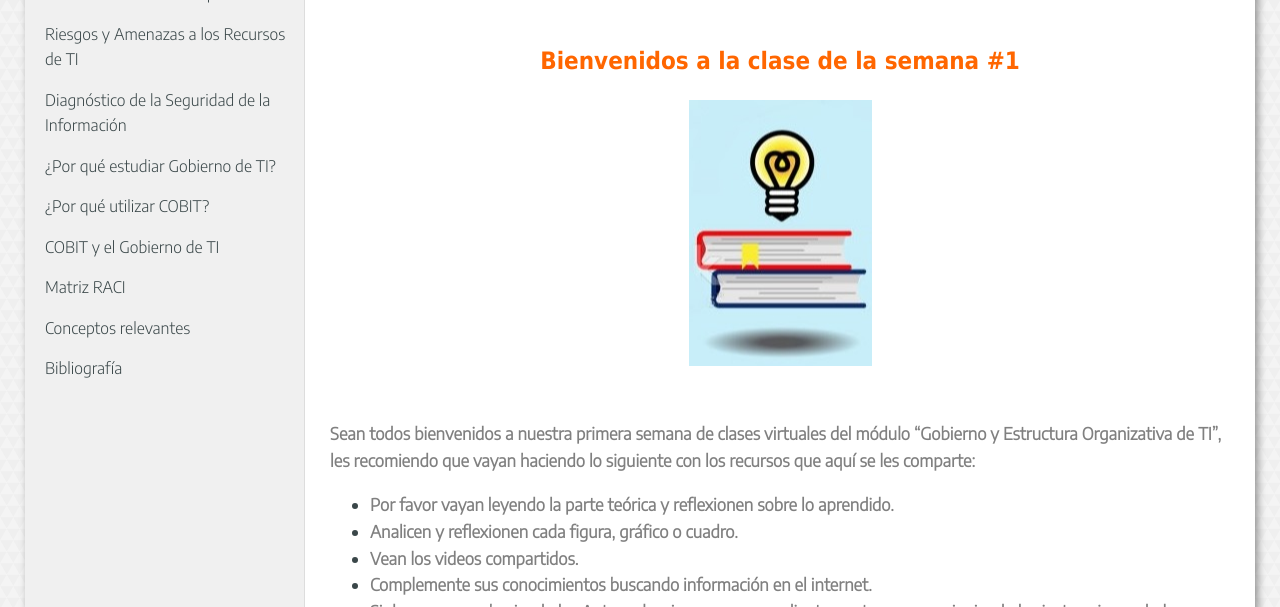
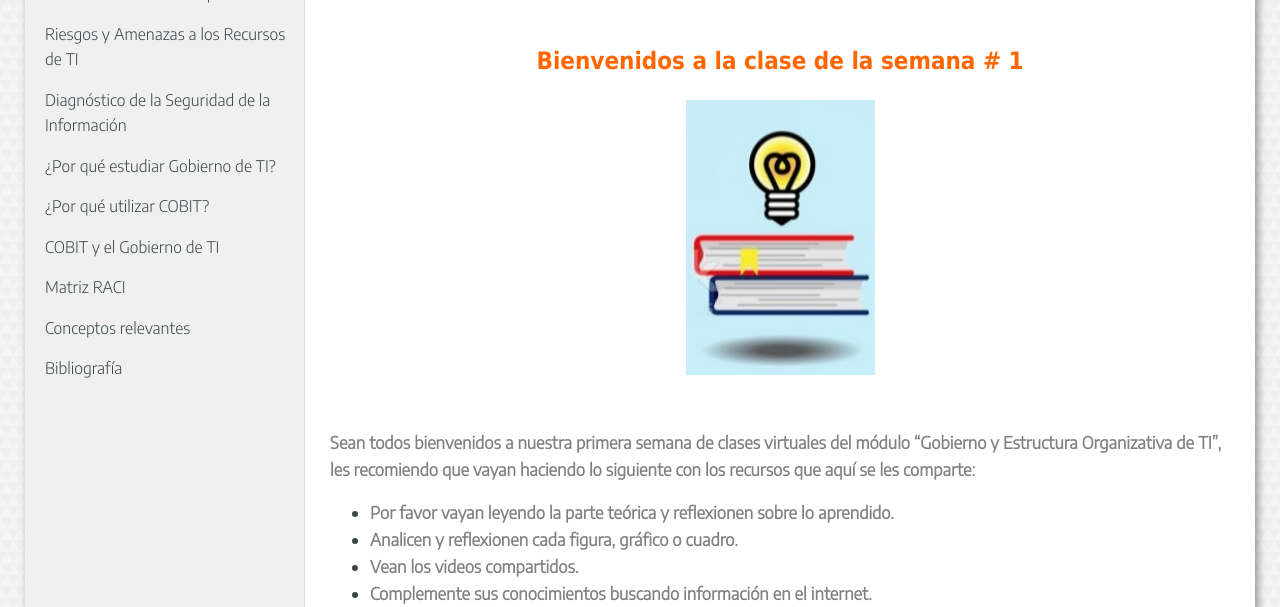
Before and after one commit to EDUVITIC/GOBTI_Lectura1, a plain HTML site: page index.html in a window 1280 px wide. Shown: the part 183-790 px from the top of the page. Drawn offline with Linux system fonts and the light colour scheme.

Commit message:
Commit Update4

```diff
--- a/index.html
+++ b/index.html
@@ -46,8 +46,8 @@
 <article class="iDevice_wrapper textIdevice" id="id62">
 <div class="iDevice emphasis0" >
 <div id="ta62_108_2" class="block iDevice_content">
-<div class="exe-text"><h1 style="text-align: center;"><span style="color: #ff6600; font-family: tahoma, arial, helvetica, sans-serif;"><strong><span style="font-size: 18pt;">Bienvenidos a la clase de la semana #1</span></strong></span></h1>
-<p><img src="img0.51.png" width="183" height="266" alt="Img_2Libros" style="display: block; margin-left: auto; margin-right: auto;" /><span style="color: #993300; font-family: tahoma, arial, helvetica, sans-serif;"><strong><span style="font-size: 18pt;"><br /></span></strong></span></p>
+<div class="exe-text"><h1 style="text-align: center;"><span style="color: #ff6600; font-family: tahoma, arial, helvetica, sans-serif;"><strong><span style="font-size: 18pt;">Bienvenidos a la clase de la semana # 1</span></strong></span></h1>
+<p><img src="img0.51.png" width="189" height="275" alt="Img_2Libros" style="display: block; margin-left: auto; margin-right: auto;" /><span style="color: #993300; font-family: tahoma, arial, helvetica, sans-serif;"><strong><span style="font-size: 18pt;"><br /></span></strong></span></p>
 <p></p>
 <p></p>
 <p><strong><span style="color: #808080;">Sean todos bienvenidos a nuestra primera semana de clases virtuales del módulo “Gobierno y Estructura Organizativa de TI”, les recomiendo que vayan haciendo lo siguiente con los recursos que aquí se les comparte:</span></strong></p>
```
